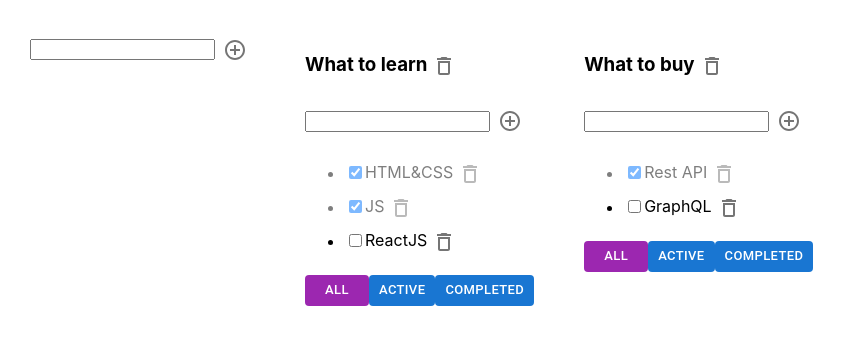
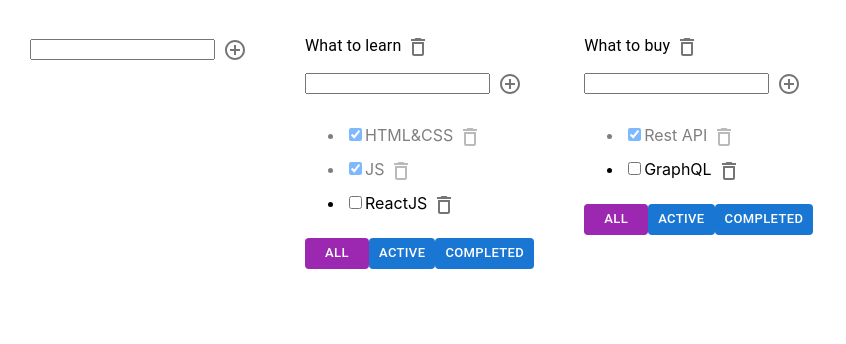
Before and after one commit to Kliapwnz/todoFinaly, a React (Create React App) app: page / in a window 1280 px wide. Shown: the top 344 px of the page, without its empty margins (0-846 px from the left). Built offline with nearby package versions, Linux system fonts and the light colour scheme.

Commit message:
Typography

```diff
--- a/src/Todolist.tsx
+++ b/src/Todolist.tsx
@@ -2,7 +2,7 @@ import React, {ChangeEvent, KeyboardEvent, useState} from 'react';
 import {FilterValuesType} from './App';
 import {AddItemForm} from "./AddItemForm";
 import {EditableSpan} from "./EditableSpan";
-import {Button, IconButton} from "@mui/material";
+import {Button, IconButton, Typography} from "@mui/material";
 import DeleteOutlineIcon from '@mui/icons-material/DeleteOutline';
 
 
@@ -43,14 +43,14 @@ export function Todolist(props: PropsType) {
     }
 
     return <div>
-        <h3>
+        <Typography>
             <EditableSpan oldTitle={props.title} callBack={updateTodoHandler}/>
             <IconButton
                 size="small"
                 onClick={removeTodoHandler}>
                 <DeleteOutlineIcon/>
             </IconButton>
-        </h3>
+        </Typography>
         <AddItemForm callBack={addTaskHandler}/>
 
         <ul>
```
